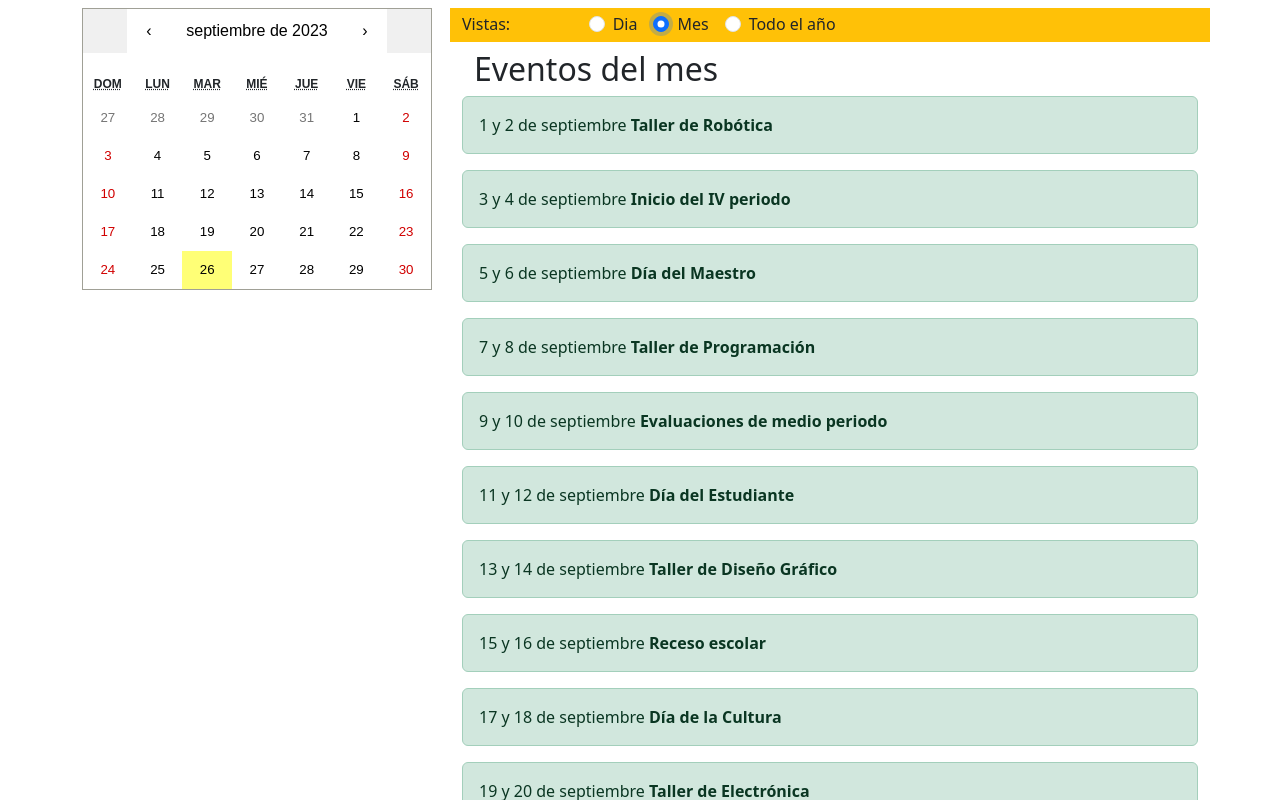
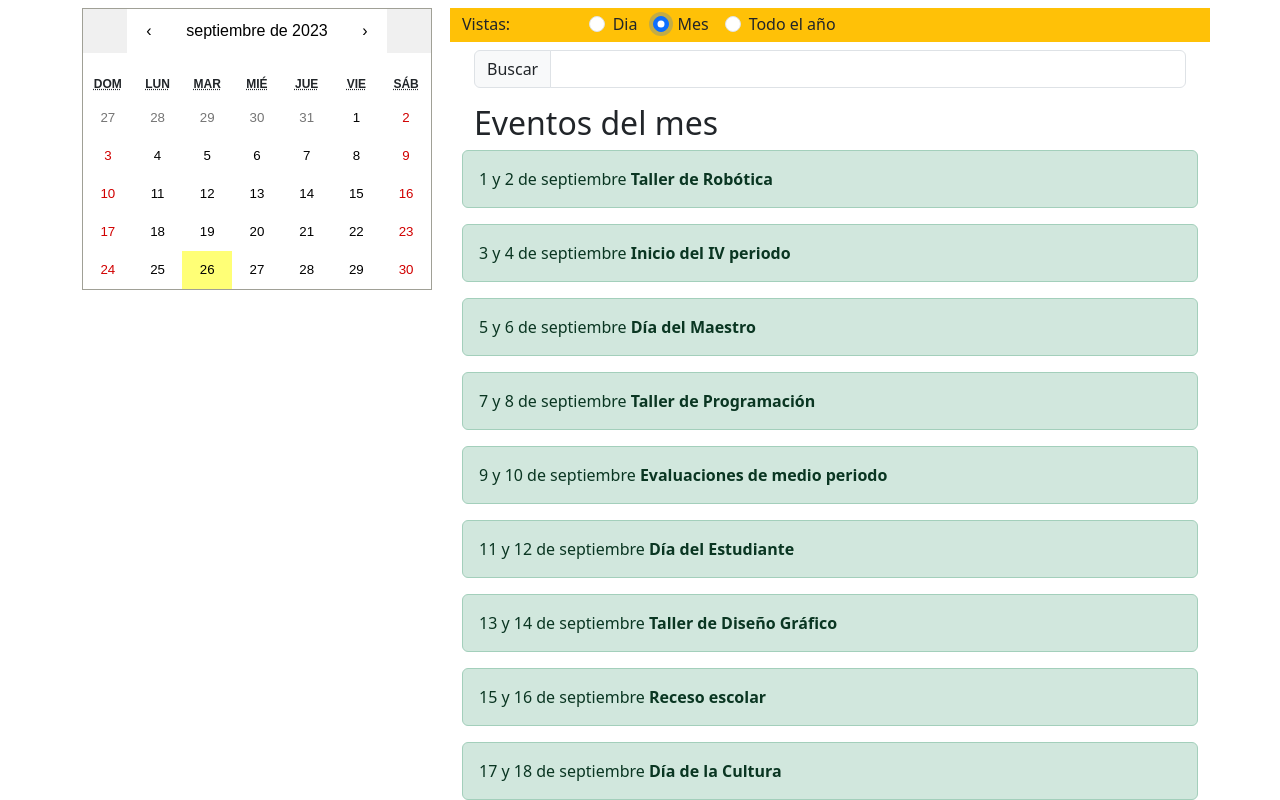
Before and after one commit to lchaconc/calendario-prototipo, a React (Vite) app: page / in a window 1280 px wide. Both pictures are taken after a click on the radio button "Mes". Shown: the top 800 px of the page. Built offline with nearby package versions, Linux system fonts and the light colour scheme.

Commit message:
Update EventosPorMes.jsx
imp buscador en meses

```diff
--- a/src/componentes/EventosPorMes.jsx
+++ b/src/componentes/EventosPorMes.jsx
@@ -1,25 +1,48 @@
-export default function EventosPorMes({eventos}) {
+export default function EventosPorMes({ eventos }) {
 
+const handleObtenerPalabra =(e)=> {
+        const palabra = e.target.value;
+        console.log(buscarEnTitulo(palabra));
+}
 
+  const buscarEnTitulo = (palabra) => {
+    return eventos.filter((item) =>
+      item.titulo.toLowerCase().includes(palabra.toLowerCase())
+    );
+  };
 
   return (
     <div className="container">
       <div className="row">
         <div className="col-12">
+          <div className="input-group mb-3">
+            <span className="input-group-text" id="inputGroup-sizing-default">
+              Buscar
+            </span>
+            <input
+              type="text"
+              onChange={handleObtenerPalabra}
+              className="form-control"
+              aria-label="Sizing example input"
+              aria-describedby="inputGroup-sizing-default"
+            />
+          </div>
+        </div>
+      </div>
+
+      <div className="row">
+        <div className="col-12">
           <h2>Eventos del mes</h2>
         </div>
       </div>
-            {
-                eventos.map(evento => (
-                    <div className="row" key={evento.id} >
-                <div className="col-12 alert alert-success" >
+      {eventos.map((evento) => (
+        <div className="row" key={evento.id}>
+          <div className="col-12 alert alert-success">
             {evento.rango}
-                      <strong> {evento.titulo } </strong>
+            <strong> {evento.titulo} </strong>
           </div>
         </div>
-                ))
+      ))}
+    </div>
+  );
 }
-        </div>
-    )
-
-};
```
Lines whose indentation alone changed are shown as unchanged.
